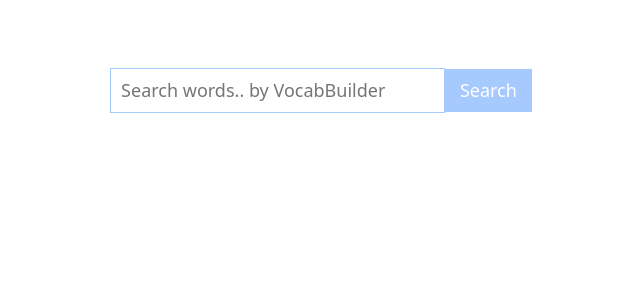
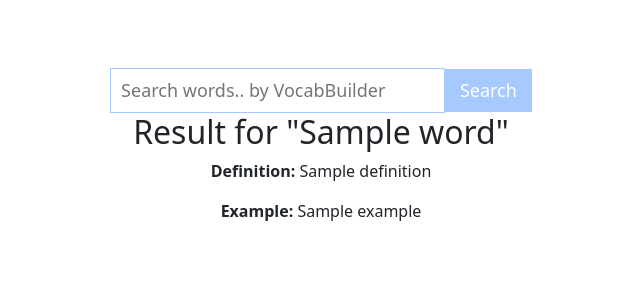
Before and after one commit to Gias-uddin-vuiya/harvard-dictionary, a Flask app: template templates/home.html in a window 1280 px wide. Shown: the part 66-366 px from the top of the page, without its empty margins (319-959 px from the left). Run offline with Flask 3, Linux system fonts and the light colour scheme; the template is opened without the code that fills it: most values are stand-ins (such as "Sample title", 1, 10 or a date in 2020).

Commit message:
send request and get data form api

```diff
--- a/app.py
+++ b/app.py
@@ -1,6 +1,7 @@
 
 from flask import Flask, flash, redirect, render_template, session, request
 from flask_session import Session
+from project import fetch_definition
 # configure application
 app = Flask(__name__)
 
@@ -23,5 +24,14 @@ def after_request(response):
 
 @app.route("/")
 def home():
+    return render_template("home.html")
 
-    return render_template("home.html")
+
+@app.route("/search", methods=["POST"])
+def search():
+    word = request.form.get("word")
+    print(f"Searching for: {word}")  # Debugging output
+    if not word:
+        return "Please enter a word.", 400
+    result = fetch_definition(word)  # Get word definition, etc.
+    return render_template("home.html", word=word, result=result)
--- a/templates/home.html
+++ b/templates/home.html
@@ -5,11 +5,19 @@ Home
 {% endblock %}
 
 {% block main %}
-    <form action="search" method="POST" class="form-inline">
+    <form action="/search" method="POST" class="form-inline">
         <div class="word-serch">
             <input type="text" name="word" placeholder="Search words.. by VocabBuilder" autocomplete="off">
             <button type="submit">Search</button>
         </div>
     </form>
 
+    {% if result %}
+        <h2>Result for "{{ word }}"</h2>
+        <p><strong>Definition:</strong> {{ result.definition }}</p>
+        <p><strong>Example:</strong> {{ result.example }}</p>
+
+    {% endif %}
+
+
 {% endblock %}
```
Also changed, not shown: project.py (+26 -2 lines).
